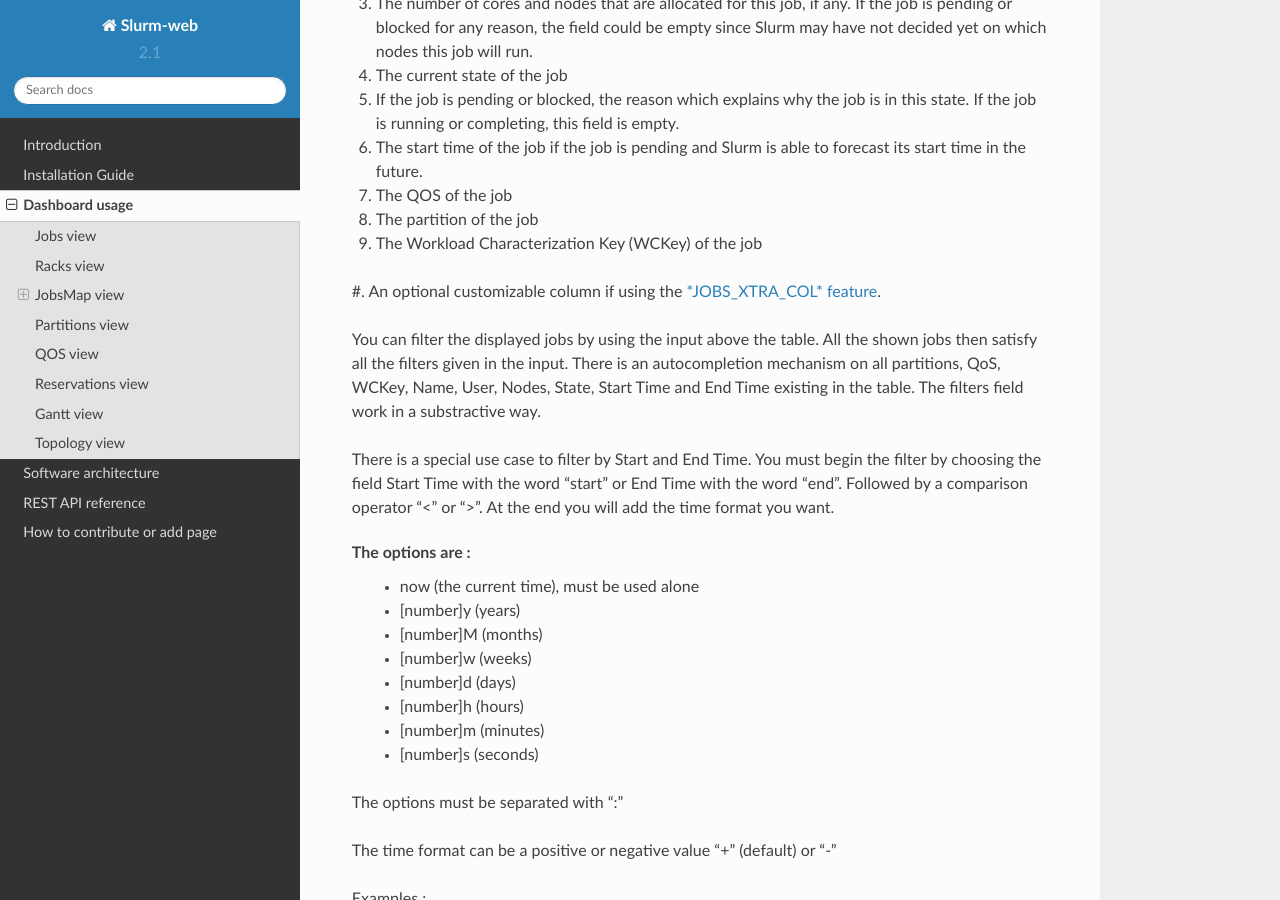
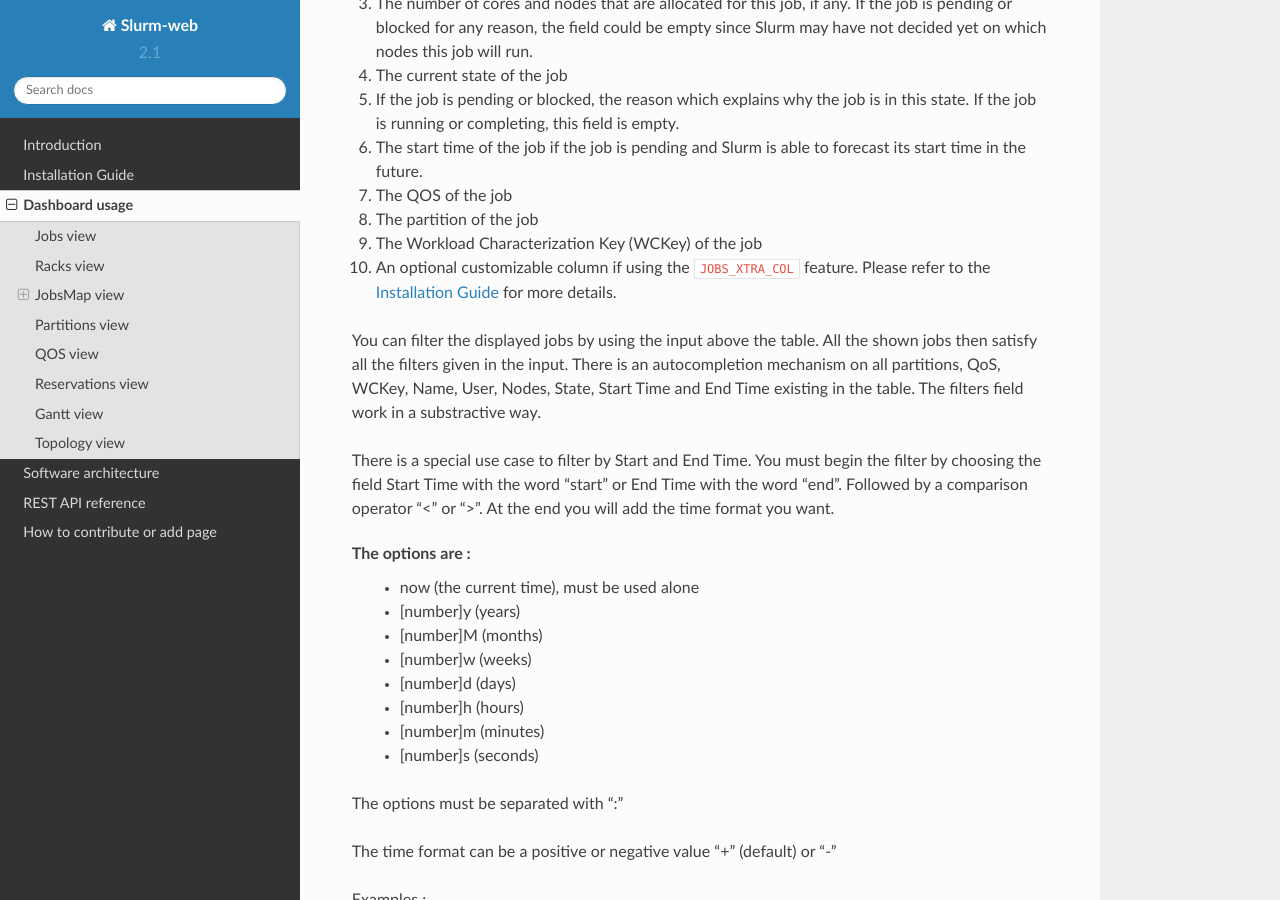
Before and after one commit to rackslab/Slurm-web, a Sphinx documentation site: the page built from doc/usage.rst, in a window 1280 px wide and 900 px high, scrolled down 1881 px. Built offline with Sphinx 7.4.7 and the Read the Docs theme 2.0.0, drawn with Linux system fonts in a browser that asks for light colours.

Commit message:
doc: fix formatting of enumerated list

```diff
--- a/doc/usage.rst
+++ b/doc/usage.rst
@@ -72,8 +72,8 @@ There are 9 columns:
 #. The QOS of the job
 #. The partition of the job
 #. The Workload Characterization Key (WCKey) of the job
-#. An optional customizable column if using the :doc:`*JOBS_XTRA_COL* feature
-</installation>`.
+#. An optional customizable column if using the ``JOBS_XTRA_COL`` feature.
+   Please refer to the :doc:`/installation` for more details.
 
 You can filter the displayed jobs by using the input above the table. All the
 shown jobs then satisfy all the filters given in the input. There is an
```
